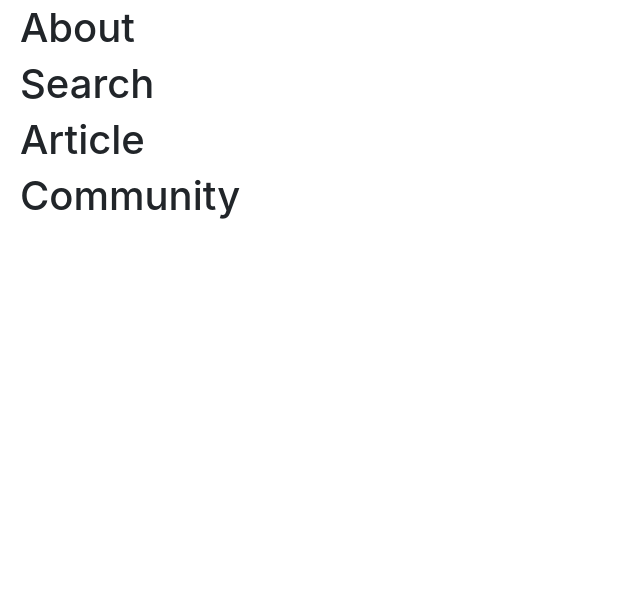
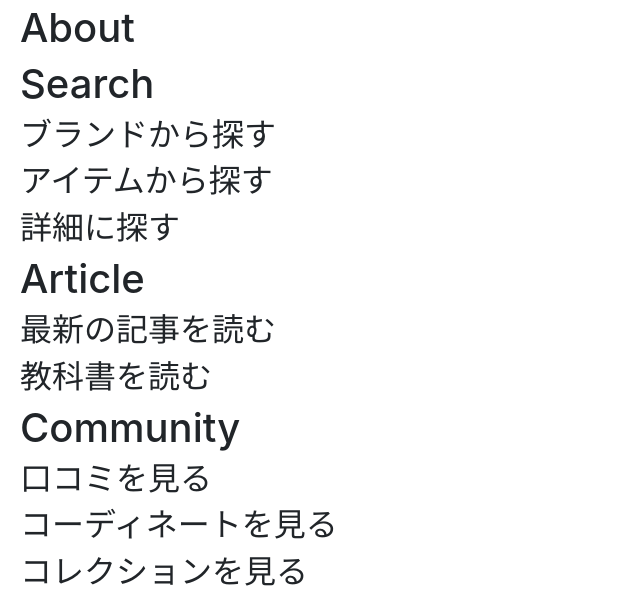
Before and after one commit to atsushimemet/vook_django_v1, a Django app: page /vook_django_v1/ in a window 1280 px wide. Shown: the part 388-987 px from the top of the page, without its empty margins (0-640 px from the left). Before the commit the page ends 607 px from the top, so only its background shows below. Run offline with Django 4.2, Linux system fonts and the light colour scheme; some libraries are stand-ins or nearby versions.

Commit message:
feat: #23 各見出しの小見出しを作成 (#24)

```diff
--- a/vook_django_v1/templates/vook_django_v1/index.html
+++ b/vook_django_v1/templates/vook_django_v1/index.html
@@ -45,12 +45,20 @@
         </section>
         <section id="search" class="contents">
             <h1>Search</h1>
+            <h2>ブランドから探す</h2>
+            <h2>アイテムから探す</h2>
+            <h2>詳細に探す</h2>
         </section>
         <section id="article" class="contents">
             <h1>Article</h1>
+            <h2>最新の記事を読む</h2>
+            <h2>教科書を読む</h2>
         </section>
         <section id="community" class="contents">
             <h1>Community</h1>
+            <h2>口コミを見る</h2>
+            <h2>コーディネートを見る</h2>
+            <h2>コレクションを見る</h2>
         </section>
         <footer class="footer">
         </footer>
```
